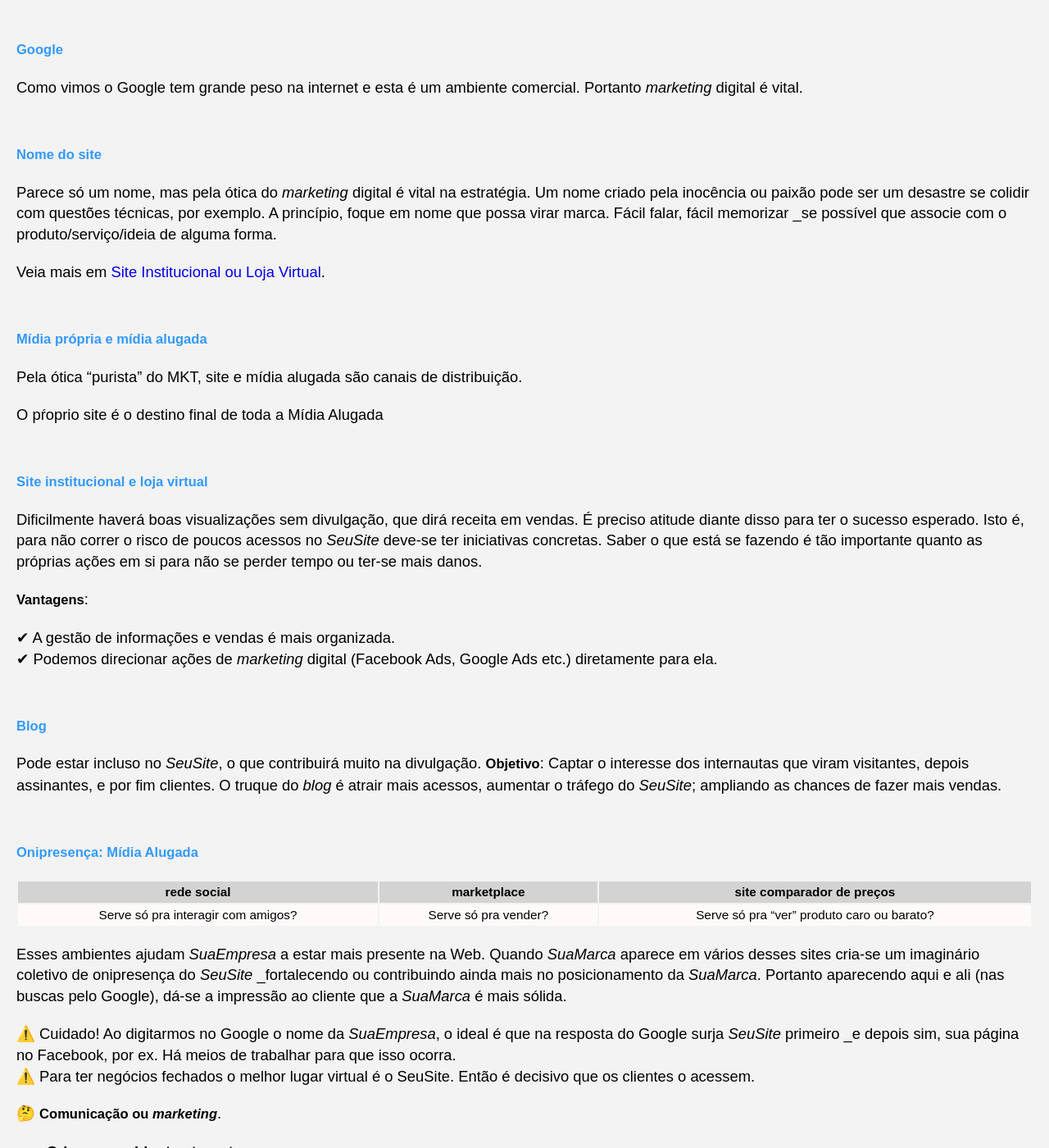
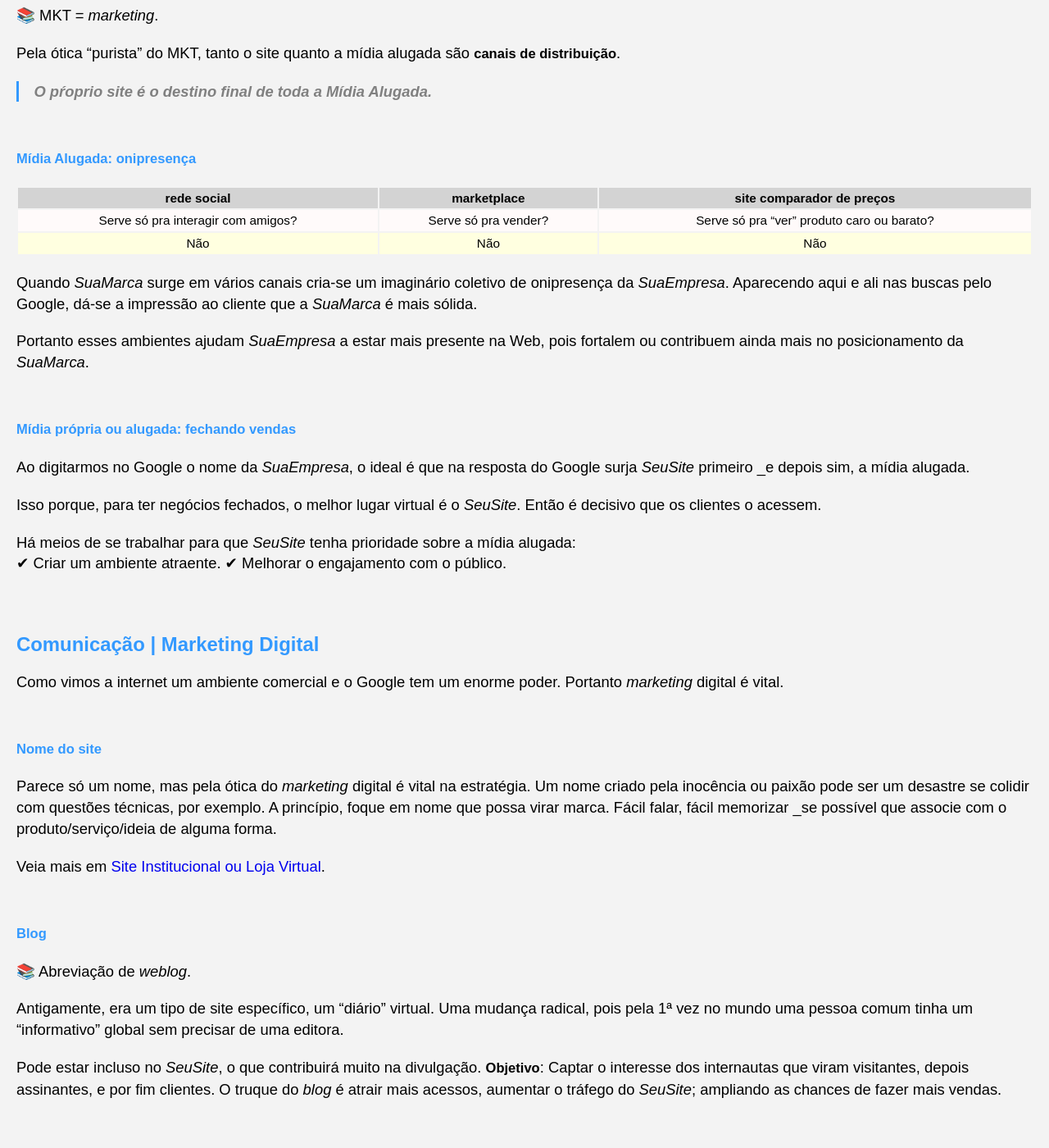
Before and after one commit to Joesynth/joesynth.github.io, a Jekyll site: the page built from _posts/2021-01-03-site-comercial-um-tutorial-essencial.md, in a window 1280 px wide and 1400 px high, scrolled down 4363 px. Shown: the whole window at 82% size. Built offline with Jekyll 4.4.1, drawn with Linux system fonts in a browser that asks for light colours; some of the changed text lies outside the part shown.

Commit message:
Refine terminology and enhance content clarity

```diff
--- a/_posts/2021-01-03-site-comercial-um-tutorial-essencial.md
+++ b/_posts/2021-01-03-site-comercial-um-tutorial-essencial.md
@@ -30,8 +30,8 @@
 |:---:|:---:|
 |**cartão de visita**|**marketing**|
 |Quem Somos, Onde Estamos, Nossos Serviços...|O site é o elemento chave, há páginas e formulários dedicados, por ex. |
-|**armazenamento**|**venda**|
-|Há banco de dados e mesmo um HD. Guarda-se todos os dados, inclusive os textos ou fotos que vemos no próprio site.|É o balcão de negócios da *SuaEmpresa* na internet, uma loja virtual.|
+|**armazenamento**|**vendas**|
+|Há banco de dados e mesmo um HD. Guarda-se todos os dados, inclusive os textos ou fotos que vemos no próprio site.|É o balcão de negócios da *SuaEmpresa* na internet, onde fechamos vendas.|
 |**administrativo**|**vigilância**|
 |Financeiro, contabilidade...|Monitora o que o usuário vê, por quanto tempo etc|
 
@@ -39,8 +39,6 @@
 > Um site é um *software*. Simples assim!
 
 Ele é **criado** com linguagens de computador, como HTML ou CSS. É, literalmente, escrito em códigos _tal como ocorre com qualquer aplicativo de celular ou programa de computador.
-
-
 
 
 
@@ -80,6 +78,8 @@
 
 <img src="https://image.cdn2.seaart.ai/static/801a105c2fa58abe0f9208fa02043241/20230427/81ab61ab67df48f737d1720a3ad547c8_low.webp" width="120" />O Google tem superpoderes. Ele "vê" dados e mais dados sobre todos os sites.
 
+> Conheça o Google: ele sabe dúzias de dados sobre seu site _provavelmente mais que o dono do site.
+
 |||
 |:---:|:---:|
 |**site**|**marca**|
@@ -88,27 +88,22 @@
 |A frequência é de quantos num mês?|Se o conteúdo é original, autoral.|
 
 
-Saber como o Google funciona é vital para termos algum resultado na Web, inclusive lidar com concorrentes. O Google é o site que acha para gente o que pesquisamos na internet. Óbvio, né!? Pesquisamos algo e o Google nos retorna vários sites. Óbvio... também! Mas sabia que eles estão organizados por importância? É um *ranking*! Os mais relevantes surgem em 1º lugar. Claro, isso é o resultado natural, sem ser pago (publicidade).
+Saber como o Google funciona é vital para termos algum resultado na Web, inclusive lidar com concorrentes.
 
-Ou seja, o Google acha o que procuramos porque sabe dúzias de dados sobre cada site na internet, e isso é o poder dessa corporação, nos restando adaptar nosso site a essa realidade para então ter competitividade.
+###### O mecanismo de busca
 
+<img src="https://mangools.com/blog/wp-content/uploads/2018/11/serp-results-page.png" width=""310 >
 
+O Google é o site que acha para gente o que pesquisamos na internet. Buscamos algo e ele nos retorna vários sites, organizados por importância. É um *ranking*! Os mais relevantes aparecem por primeiro. Claro, isso é o resultado natural, sem ser pago (publicidade).
+
+###### SEO
+
+Sabendo que o Google sabe várias coisas sobre cada site, cada empresa na internet se adapta a isso _e assim poder surgir nos resultados das buscas em vantagem diante dos seus concorrentes. Na prática, cada dono de site melhora o seu próprio site conforme as regras do Google. Portanto, o trabalho de **SEO** é fazer exatamente isso: otimizar (um site) para o mecanismo de busca, e assim ter a chance de ver *SuaMarca* aparecendo nas primeiras páginas do Google.
 
 Veja mais em [O Poder do Google](/o-poder-do-google).
 
 
-###### SEO
 
-Sabendo que o Google sabe coisas sobre cada site, cada empresa se adapta a esse poder _e assim surgir nos resultados das buscas em vantagem diante de seus concorrentes. Cada dono de site faz uma otimização no próprio site, que é, basicamente, adequar o *SeuSite* a essa dúzia de dados que o Google sabe _e assim ter *SuaMarca* aparecendo nas primeiras páginas do Google. Isso é o trabalho chamado de SEO.
-
-✔ **Conheça o Google**: ele sabe dúzias de dados sobre seu site _provavelmente mais que o dono do site.
-
-
-
-
-
-
-Saiba mais em Qual é o poder do Google?
 
 
 ## Mídia Própria e Mídia Alugada
@@ -128,22 +123,47 @@
 
 Nesse contexto, o site ou as redes sociais podem ser vistos como ferramentas para SuaEmpresa, como recursos das estratégias de marketing digital. Muitas dessas tecnologias podem trabalhar em conjunto para chegarmos a resultados. Cada caso é um caso. Uma página no Facebook é tão importante quanto um site _um não substitui o outro.
 
-Tem-se variáveis a se pensar.
+**E-commerce <sup>Comércio eletrônico</sup>**: Um conceito geral, que envolve qualquer transação comercial pela internet: loja virtual, mídia alugada como Mercado Livre e Facebook ou mesmo Hotmart (infoproduto).
+
+###### Mídia própria ou alugada: *marketing*
+
+📚️ MKT = *marketing*.
+
+Pela ótica "purista" do MKT, tanto o site quanto a mídia alugada são **canais de distribuição**.
+
+> O pŕoprio site é o destino final de toda a Mídia Alugada.
+
+###### Mídia Alugada: onipresença
+
+|rede social|marketplace|site comparador de preços|
+|:---:|:---:|:---:|
+|Serve só pra interagir com amigos?|Serve só pra vender?|Serve só pra "ver" produto caro ou barato?|
+|Não|Não|Não|
+
+Quando *SuaMarca* surge em vários canais cria-se um imaginário coletivo de onipresença da *SuaEmpresa*. Aparecendo aqui e ali nas buscas pelo Google, dá-se a impressão ao cliente que a *SuaMarca* é mais sólida.
+
+Portanto esses ambientes ajudam *SuaEmpresa* a estar mais presente na Web, pois fortalem ou contribuem ainda mais no posicionamento da *SuaMarca*.
 
 
+###### Mídia própria ou alugada: fechando vendas
 
-**E-commerce <sup>Comércio eletrônico</sup>**: Um conceito geral, que envolve qualquer transação comercial pela internet: loja virtual, mídia alugada como Mercado Livre e Facebook ou mesmo Hotmart (infoproduto).
+Ao digitarmos no Google o nome da *SuaEmpresa*, o ideal é que na resposta do Google surja *SeuSite* primeiro _e depois sim, a mídia alugada.
+
+Isso porque, para ter negócios fechados, o melhor lugar virtual é o *SeuSite*. Então é decisivo que os clientes o acessem.
+
+Há meios de se trabalhar para que *SeuSite* tenha prioridade sobre a mídia alugada:
+✔ Criar um ambiente atraente.
+✔ Melhorar o engajamento com o público.
 
 
 
 
-## 🗣️ Comunicação | Marketing Digital
+
+## Comunicação | Marketing Digital
 
 
-###### Google
 
-Como vimos o Google tem grande peso na internet e esta é um ambiente comercial. Portanto *marketing* digital é vital.
-
+Como vimos a internet um ambiente comercial e o Google tem um enorme poder. Portanto *marketing* digital é vital.
 
 
 
@@ -155,80 +175,58 @@
 Veia mais em [Site Institucional ou Loja Virtual](/site-institucional-ou-loja-virtual).
 
 
-###### Mídia própria e mídia alugada
 
-Pela ótica "purista" do MKT, site e mídia alugada são canais de distribuição.
 
-O pŕoprio site é o destino final de toda a Mídia Alugada
 
-###### Site institucional e loja virtual
-
-Dificilmente haverá boas visualizações sem divulgação, que dirá receita em vendas. É preciso atitude diante disso para ter o sucesso esperado. Isto é, para não correr o risco de poucos acessos no *SeuSite* deve-se ter iniciativas concretas. Saber o que está se fazendo é tão importante quanto as próprias ações em si para não se perder tempo ou ter-se mais danos.
-
-**Vantagens**:
-
-✔ A gestão de informações e vendas é mais organizada.
-✔ Podemos direcionar ações de *marketing* digital (Facebook Ads, Google Ads etc.) diretamente para ela.
 
 
 
 
 ###### Blog
+📚️ Abreviação de *weblog*.
+
+Antigamente, era um tipo de site específico, um "diário" virtual. Uma mudança radical, pois pela 1ª vez no mundo uma pessoa comum tinha um "informativo" global sem precisar de uma editora.
 
 Pode estar incluso no *SeuSite*, o que contribuirá muito na divulgação.
 **Objetivo**: Captar o interesse dos internautas que viram visitantes, depois assinantes, e por fim clientes. O truque do *blog* é atrair mais acessos, aumentar o tráfego do *SeuSite*; ampliando as chances de fazer mais vendas.
 
-###### Onipresença: Mídia Alugada
+###### Landing Page, etc...
 
-|rede social|marketplace|site comparador de preços|
-|:---:|:---:|:---:|
-|Serve só pra interagir com amigos?|Serve só pra vender?|Serve só pra "ver" produto caro ou barato?|
-
-Esses ambientes ajudam *SuaEmpresa* a estar mais presente na Web. Quando *SuaMarca* aparece em vários desses sites cria-se um imaginário coletivo de onipresença do *SeuSite* _fortalecendo ou contribuindo ainda mais no posicionamento da *SuaMarca*. Portanto aparecendo aqui e ali (nas buscas pelo Google), dá-se a impressão ao cliente que a *SuaMarca* é mais sólida.
-
-⚠️ Cuidado! Ao digitarmos no Google o nome da *SuaEmpresa*, o ideal é que na resposta do Google surja *SeuSite* primeiro _e depois sim, sua página no Facebook, por ex. Há meios de trabalhar para que isso ocorra.
-⚠️ Para ter negócios fechados o melhor lugar virtual é o SeuSite. Então é decisivo que os clientes o acessem.
-
-🤔️ **Comunicação ou *marketing***.
-- Criar um ambiente atraente.
-- Melhorar o engajamento com o público.
-
-
-
-
+**Landing Page**: A principal característica é a ausência de menu, e é uma página "escondida" (não aparece no menu principal).
+Ainda rádio, área de membros.
 
 ## 🌐️ Site institucional ou loja virtual?
 
 Qual escolher?
 
+xx
 
+
+
+xx
 
 
 ###### SuaEmpresa realmente precisa ir para Web?
 
-Ou ainda, precisa aumentar o faturamento? Se a resposta for sim, analise esses três pontos:
+Alguns pontos a pensar:
+✔ Você sente necessidade de ser mais visto do que é?
+✔ Tem consciência de que redes maquiam os dados (portanto é preciso mídia própria).
+✔ Precisa aumentar o faturamento?
+✔ Necessidade ou melhora do controle do financeiro ou comercial.
 
 |||
 |:---:|:---|
-|**Nível 1**<br />mídia<br />alugada<br />**custo "zero"**|Criar essas páginas é xxx nas platarformas, porém *SuaEmpresa* fica subordinada aos caprichos das empresas Facebook, MercadoLivre etc. Por outro lado deve-se manter constante o conteúdo, o que precisa-se de gente hábil e com alguma qualificação.|
-|**Nível 2**<br />site<br />institucional<br />**baixo inves-<br />timento**| Pouco a se investir, dependendo das ferramentas do site. Exemplo. Se há *blog* integrado ao site deve-se manter constante o conteúdo.|
-|**Nível 3**<br />*e-commerce*<br />**maiores custos**| Sua empresa está pronta para arcar com todo o operacional que uma loja virtual exige?|
+|**Nível 1**<br />mídia<br />alugada<br />**custo "zero"**|Criarmos páginas nessas platarformas é um início. Ficaremos subordinados a essas plataformas, deveremos  manter conteúdos (talvez até precisando de gente hábil e com alguma qualificação).|
+|**Nível 2**<br />site<br />institucional<br />**baixo inves-<br />timento**| Pouco a se investir, muito a se retornar (como por exemplo saber o que nossos usuários veem no nosso site). É expansível (ex.: integrar *blog* integrado ao site deve-se manter constante o conteúdo.|
+|**Nível 3**<br />loja<br /> virtual<br />**maiores custos**| Sua empresa está pronta para arcar com todo o operacional que uma loja virtual exige?|
 
 
 ## 🌟️ Dicas!
 
-Baseado na nossa experiência sugerimos:
-
-
-
-###### Autoridade (na internet)
-
-Vá além do site institucional. Agregue o que for possível para torná-lo um meio de comunicação diferenciado. Produzir conteúdo útil e informativo a respeito de seus produtos (serviços ou ideias) traz resultados.
-✔️ Blog, rádio, podcasts, vídeos, slides.
-
-###### Mix de produtos
-
-É indicado SuaEmpresa ter um conjunto bem definido de produtos/serviços. Esses itens serão vitais para compôr o conteúdo de SeuSite.
+Vá além do "simples" site institucional.
+✔️ Planeje bem na criação para agregar o que for possível para torná-lo um meio de comunicação diferenciado.
+✔️ Autoridade: Produzir conteúdo útil e informativo a respeito de seus produtos (serviços ou ideias) traz resultados. Ferramentas? Blog, rádio, podcasts, vídeos, slides.
+✔️ Mix de produtos: Tenha um conjunto bem definido de produtos/serviços. Esses itens serão vitais para compôr o conteúdo de SeuSite.
 
 
 
@@ -238,7 +236,21 @@
 
 Uma pessoa comum pode criar um site! Há tempos isso é possível, o que pode funcionar como uma curiosidade, diversão até um exercício de tecnologia. Mas não se iluda...
 
-> Um site é de extrema seriedade, exatamente por ser *SuaMarca* e Sua* no domínio digital.
+> Um site é de extrema seriedade, exatamente por ser *SuaEmpresa* no domínio digital.
+
+<img src="https://external-content.duckduckgo.com/iu/?u=https%3A%2F%2Fi1.wp.com%2Fsouthjerseyfoodscene.com%2Fwp-content%2Fuploads%2F2020%2F04%2Ffree-lunch.jpg%3Ffit%3D1600%252C1689&f=1&nofb=1&ipt=a522970b67187cad57d04c4576a3535b1524be3e7a9ce2ddf18ca79793b4a929" width="120" />**Não existe almoço grátis**, 1975, livro do economista Friedman. Na verdade essa ideia é do séc. XIX, mas até hoje as pessoas creem que é possível fazer algo sem investimento.
+
+> "O mundo contemporâneo é uma creche para adultos." [Pondé]
+
+Diferente de um brinquedo como o quebra-cabeça, onde a criança monta as pecinhas e no final tem uma linda imagem maravilhosa, o site é uma empresa na Web. Logo, carece de estratégia.
+
+
+Dois sites, ambos de DJs, podem ter desenvolvimentos bem distintos. Isso não se limita só a aparência, como menus ou botões diferentes, mas especialmente por estratégias de atuação (nome, publico-alvo...).
+
+"As pessoas não compram uma furadeira, elas compram o furo na parede" [Levitt]
+
+
+
 
 Evidentemente, ter um empresa ou instituição envolve planejamento, o que é sensato para diminuir riscos. Ter conhecimento de causa e experiência conta bastante no desenvolvimento.
 
@@ -251,6 +263,9 @@
 
 ## Web: site no ar
 
+###### Site institucional e loja virtual
+
+Dificilmente haverá boas visualizações sem divulgação, que dirá receita em vendas. É preciso atitude diante disso para ter o sucesso esperado. Isto é, para não correr o risco de poucos acessos no *SeuSite* deve-se ter iniciativas concretas. Saber o que está se fazendo é tão importante quanto as próprias ações em si para não se perder tempo ou ter-se mais danos.
 
 👉️ Note que no mundo digital, em boa parte, se replica o que ocorre no mundo físico: manter loja bem organizada, preços visíveis, logotipo bonito, cliente tratado com comunicação objetiva e respeitosa, cliente não esperando, cliente tendo suporte pós-venda, entrega no prazo etc.
 
```
